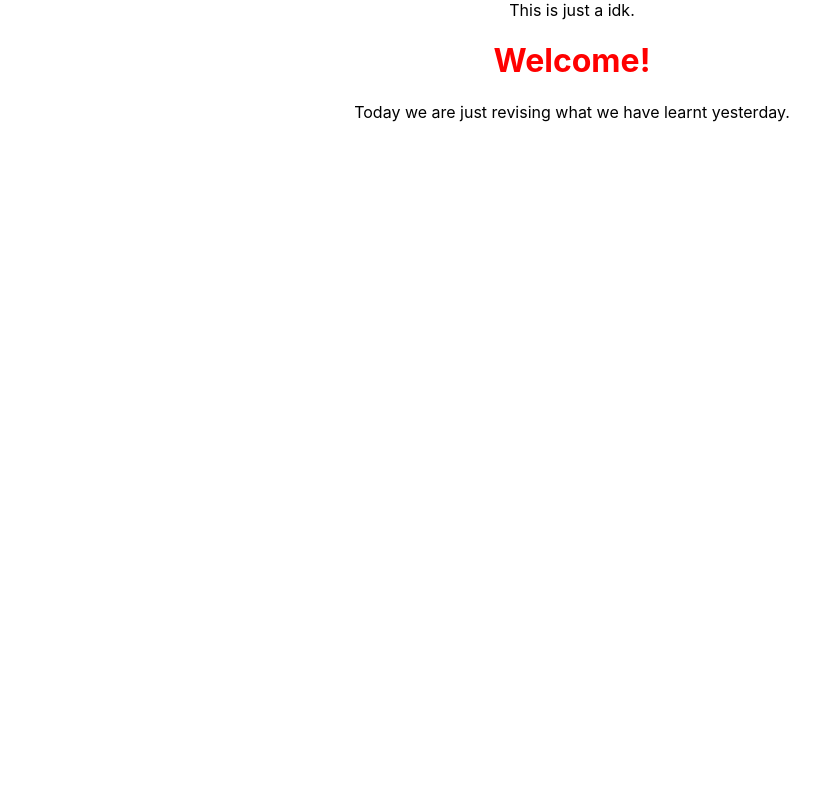
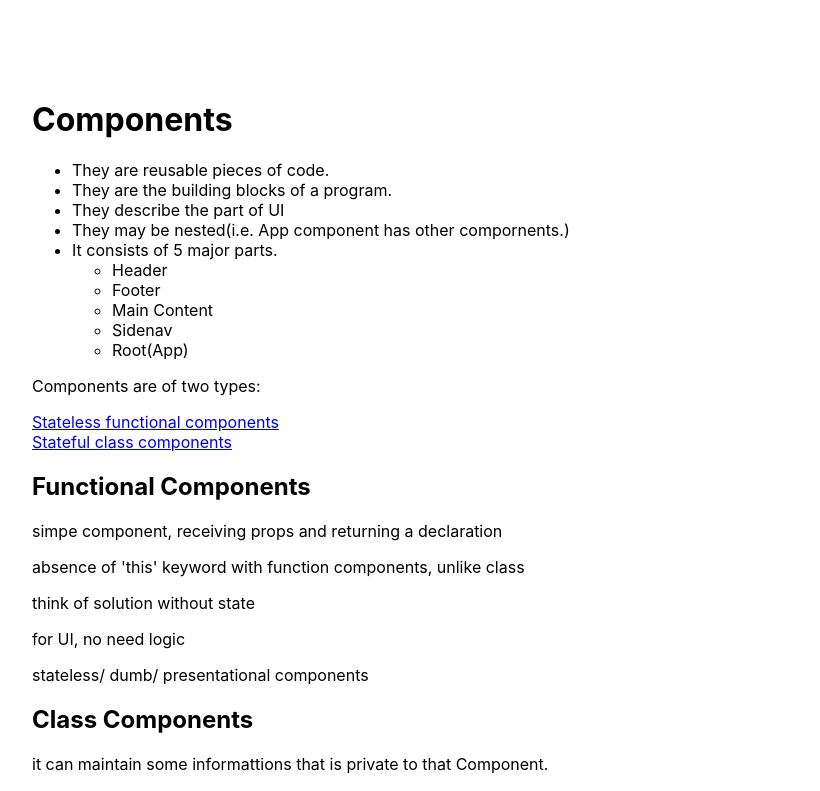
Before and after one commit to Anuj-Khadka/react-app, a React (Create React App) app: page / in a window 1280 px wide. Shown: the top 791 px of the page, without its empty margins (68-888 px from the left). Built offline with nearby package versions, Linux system fonts and the light colour scheme.

Commit message:
update notes

```diff
--- a/src/App.css
+++ b/src/App.css
@@ -1,31 +1,12 @@
 .App {
-  text-align: center;
-}
-
-.App-logo {
-  height: 40vmin;
-  pointer-events: none;
+  /* text-align: center; */
+  margin:100px;
 }
 
 @media (prefers-reduced-motion: no-preference) {
   .App-logo {
     animation: App-logo-spin infinite 20s linear;
   }
-}
-
-.App-header {
-  background-color: #282c34;
-  min-height: 100vh;
-  display: flex;
-  flex-direction: column;
-  align-items: center;
-  justify-content: center;
-  font-size: calc(10px + 2vmin);
-  color: white;
-}
-
-.App-link {
-  color: #61dafb;
 }
 
 @keyframes App-logo-spin {
--- a/src/App.js
+++ b/src/App.js
@@ -1,12 +1,13 @@
 import './App.css';
-import Hello from './components/jsx'
+import Component from './components/Component'
+// import Hello from './components/jsx'
 
 function App() {
   return (
     <div className="App">
       <>
-      This is just a idk.
-      <Hello/>
+      {/* <Hello/> */}
+      <Component />
       </>
     </div>
   );
--- a/src/index.js
+++ b/src/index.js
@@ -2,14 +2,12 @@ import React from 'react';
 import ReactDOM from 'react-dom/client';
 import './index.css';
 import App from './App';
-// import Hello from './components/jsx'
 import reportWebVitals from './reportWebVitals';
 
 const root = ReactDOM.createRoot(document.getElementById('root'));
 root.render(
   <React.StrictMode>
     <App />
-    {/* <Hello /> */}
   </React.StrictMode>
 );
 
```
